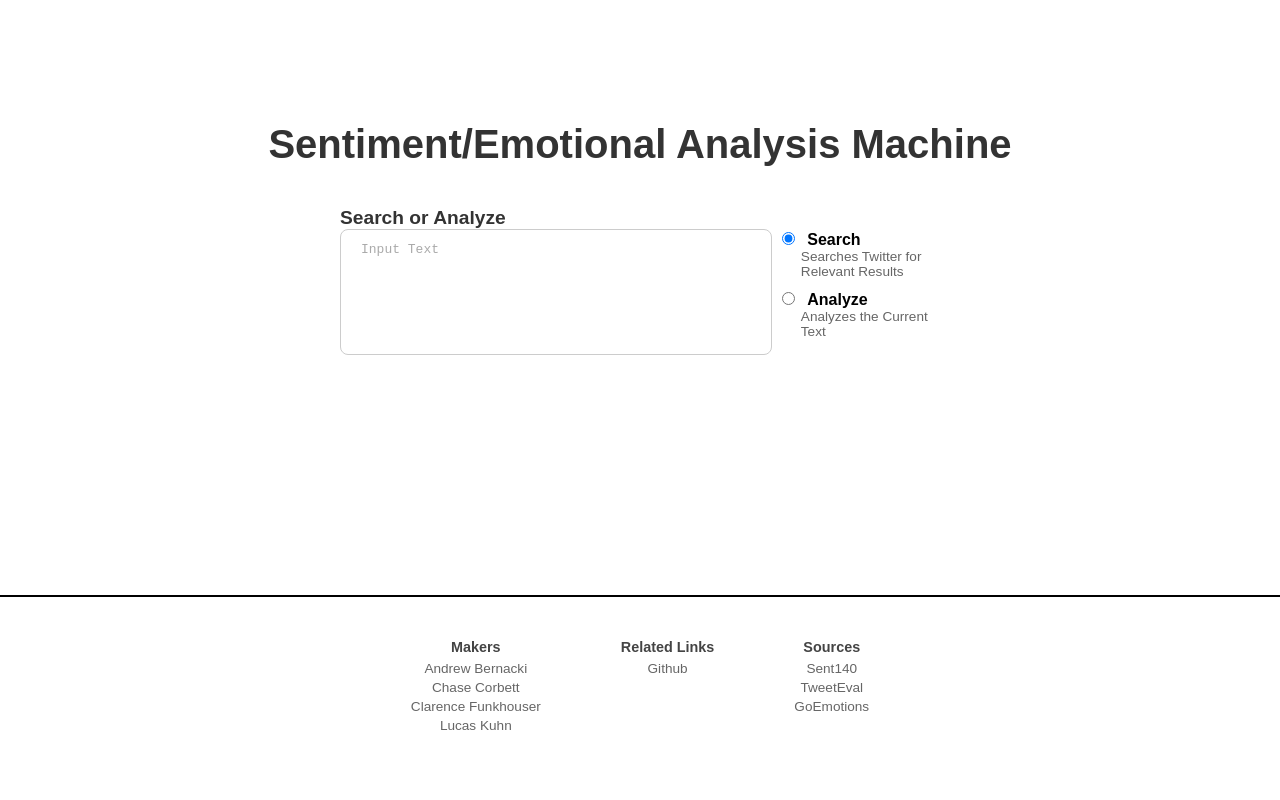
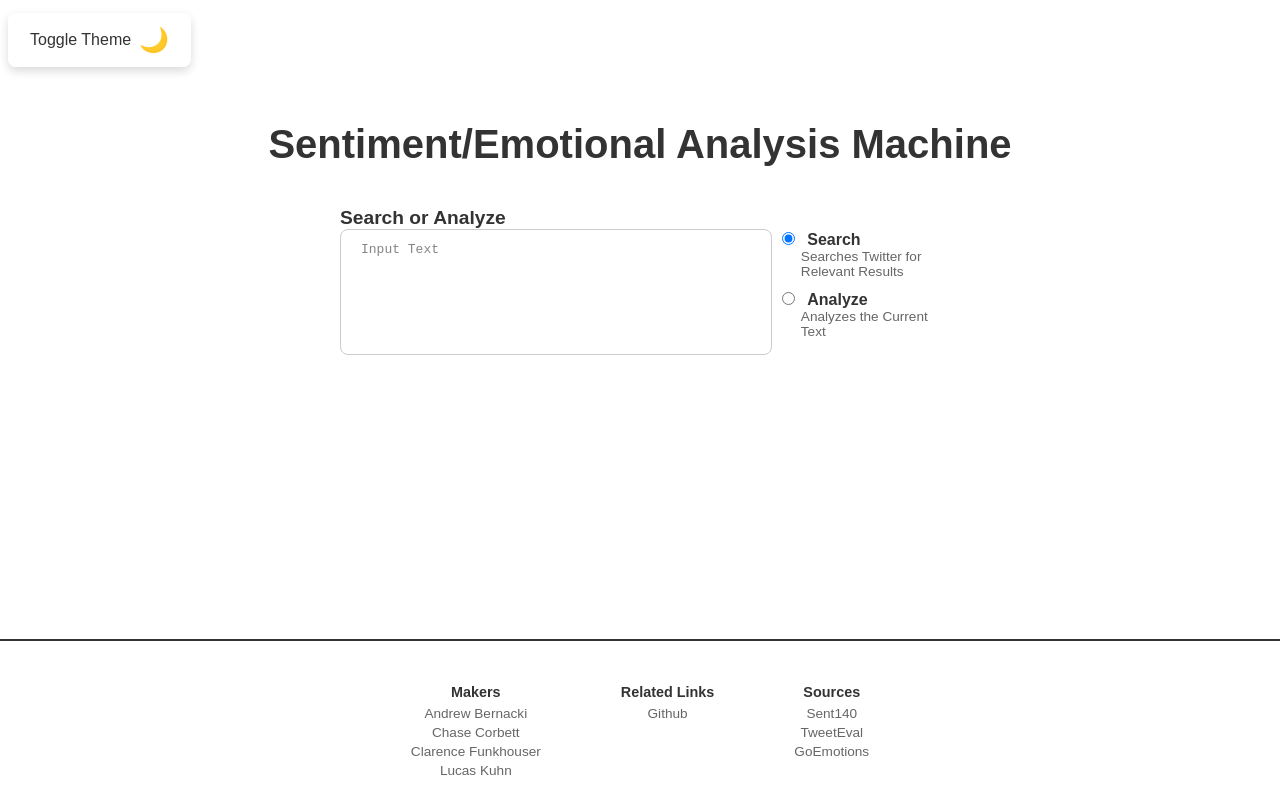
Before and after one commit to andrewbern7/Sentiment-WebApp, a website: page public/index.html in a window 1280 px wide. Drawn offline with Linux system fonts and the light colour scheme.

```diff
--- a/public/css/styles.css
+++ b/public/css/styles.css
@@ -1,10 +1,33 @@
-/* Overall Layout */
-html, body {
+/* THEME VARIABLES */
+:root {
+    --bg-start: #ffffff; /* YOUR default background stays white */
+    --bg-end: #ffffff;
+    --text: #333;
+    --card-bg: rgba(255,255,255,0.8);
+    --input-bg: #fff;
+    --input-border: #ccc;
+    --accent: #7b2ff7;
+  }
+
+  /* Dark Theme Overrides */
+  [data-theme="dark"] {
+    --bg-start: #121212;
+    --bg-end: #1e1e1e;
+    --text: #a8d0e6;
+    --card-bg: rgba(30,30,30,0.8);
+    --input-bg: #2a2a2a;
+    --input-border: #555;
+    --accent: #7b2ff7;
+  }
+
+  /* Overall Layout */
+  html, body {
     margin: 0;
     padding: 0;
     height: 100%;
     font-family: 'Poppins', sans-serif;
-    background-color: #ffffff;
+    background: var(--bg-start);
+    color: var(--text);
   }
 
   /* Page Container for Sticky Footer */
@@ -34,7 +57,7 @@
   .title {
     font-size: 2.5em;
     margin-bottom: 40px;
-    color: #333;
+    color: var(--text);
   }
 
   /* Input Area */
@@ -48,7 +71,7 @@
     font-weight: 600;
     margin-bottom: 8px;
     font-size: 1.2em;
-    color: #333;
+    color: var(--text);
   }
 
   /* Layout for Input and Radio Buttons */
@@ -64,14 +87,17 @@
     height: 100px;
     padding: 12px 20px;
     font-size: 1em;
-    border: 1px solid #ccc;
+    border: 1px solid var(--input-border);
     border-radius: 8px;
     outline: none;
     resize: none;
+    background: var(--input-bg);
+    color: var(--text);
   }
 
   .input-field::placeholder {
-    color: #aaa;
+    color: var(--text);
+    opacity: 0.6;
   }
 
   /* Radio Buttons Section */
@@ -108,8 +134,8 @@
     width: 100%;
     height: 2px;
     border: none;
-    background-color: black;
-    margin-top:100px;
+    background-color: var(--text);
+    margin-top: 100px;
   }
 
   .footer-content {
@@ -123,14 +149,49 @@
   }
 
   .footer-content h3 {
-    font-size: 0.9em; /* SMALLER header text */
+    font-size: 0.9em;
     margin-bottom: 4px;
-    color: #444; /* Slightly lighter color */
+    color: var(--text);
   }
 
   .footer-content p {
-    font-size: 0.85em; /* SMALLER paragraph text */
+    font-size: 0.85em;
     line-height: 1.4;
-    color: #666; /* Light gray */
+    color: #666;
     margin: 0;
   }
+
+  /* THEME TOGGLE BUTTON */
+  .theme-toggle {
+    position: fixed;
+    top: 5%;
+    left: 8px;
+    transform: translateY(-50%);
+    background: var(--card-bg);
+    padding: 12px 16px;
+    border-radius: 8px;
+    box-shadow: 0 4px 10px rgba(0,0,0,0.15);
+    z-index: 1000;
+  }
+
+  .theme-toggle button {
+    background: none;
+    border: none;
+    color: var(--text);
+    font-size: 1rem;
+    cursor: pointer;
+    display: flex;
+    align-items: center;
+  }
+
+  .theme-toggle button span {
+    font-size: 1.5rem;
+    margin-left: 0.5rem;
+  }
+
+  /* Background Animation for Dark Mode (Optional) */
+  @keyframes gradientAnimation {
+    0% { background-position: 0% 50%; }
+    50% { background-position: 100% 50%; }
+    100% { background-position: 0% 50%; }
+  }
--- a/public/index.html
+++ b/public/index.html
@@ -12,6 +12,14 @@
     <div class="content-wrap">
       <!-- Main Page Content -->
       <div class="container">
+
+        <!-- Theme Toggle Button -->
+        <div class="theme-toggle">
+          <button id="themeToggleBtn">
+            Toggle Theme <span id="themeIcon">🌙</span>
+          </button>
+        </div>
+
         <h1 class="title">Sentiment/Emotional Analysis Machine</h1>
 
         <div class="input-group">
@@ -32,6 +40,7 @@
                 <strong>Analyze</strong><br>
                 <small>Analyzes the Current Text</small>
               </label>
+            </div>
           </div>
         </div>
       </div>
@@ -57,6 +66,25 @@
     </footer>
   </div>
 
-  <script src="/js/main.js"></script> <!-- Optional -->
+  <!-- Theme Toggle Script -->
+  <script>
+    const btn  = document.getElementById('themeToggleBtn');
+    const icon = document.getElementById('themeIcon');
+    // Initialize
+    const saved = localStorage.getItem('theme') || 'light';
+    document.documentElement.setAttribute('data-theme', saved);
+    icon.textContent = saved === 'dark' ? '☀️' : '🌙';
+
+    btn.addEventListener('click', () => {
+      const isDark = document.documentElement.getAttribute('data-theme') === 'dark';
+      const next  = isDark ? 'light' : 'dark';
+      document.documentElement.setAttribute('data-theme', next);
+      localStorage.setItem('theme', next);
+      icon.textContent = next === 'dark' ? '☀️' : '🌙';
+    });
+  </script>
+
+  <!-- Optional main.js if needed -->
+  <script src="/js/main.js"></script>
 </body>
 </html>
```
Lines whose indentation alone changed are shown as unchanged.
